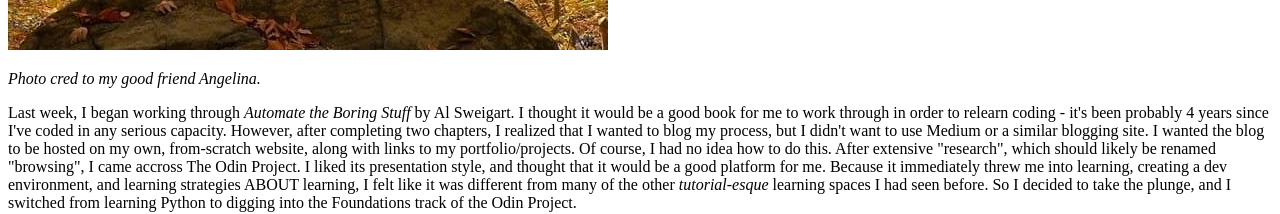
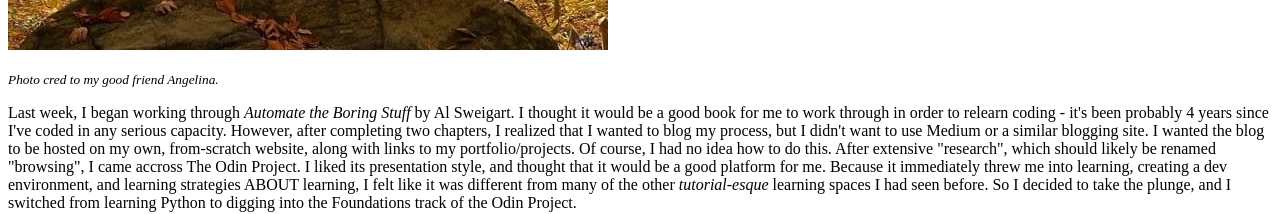
Before and after one commit to PoBoySmuff/odin-project-foundations, a plain HTML site: page blog1/index.html in a window 1280 px wide. Shown: the part 745-959 px from the top of the page. Drawn offline with Linux system fonts and the light colour scheme.

Commit message:
made photo cred small

```diff
--- a/blog1/index.html
+++ b/blog1/index.html
@@ -15,7 +15,7 @@
             and when in doubt, <strong>BLAME COVID</strong>. </p><p>Here's a picture of me!</p>
 
             <img src="hiking-pic.jpg" alt="A picture of me (Thomas) hiking in Pennypack Creek Trail, taken by my good friend Angelina">
-            <p><em>Photo cred to my good friend Angelina.</em></p>
+            <p><em><small>Photo cred to my good friend Angelina.</small></em></p>
 
         <p>
             Last week, I began working through <em>Automate the Boring Stuff</em> by Al Sweigart. I thought it would be a good book for me to work through in order to
```
